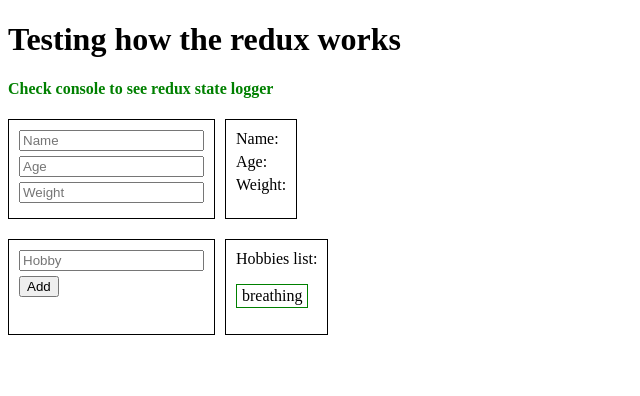
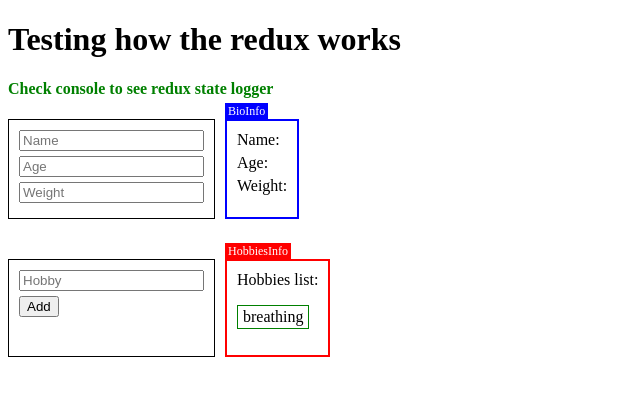
Before and after one commit to IlyaAgarishev/my-own-redux, a React (Create React App) app: page / in a window 1280 px wide. Shown: the top 396 px of the page, without its empty margins (0-640 px from the left). Built offline with nearby package versions, Linux system fonts and the light colour scheme.

Commit message:
added styles to bioinfo and hobbiesinfo

```diff
--- a/src/App.css
+++ b/src/App.css
@@ -5,7 +5,7 @@
 
 .block {
   display: flex;
-  margin-bottom: 20px;
+  margin-bottom: 40px;
 }
 
 .block span {
@@ -34,3 +34,12 @@ ul li {
   border: 1px solid green;
   margin-right: 5px;
 }
+
+.name {
+  position: absolute;
+  margin-left: -12px;
+  margin-top: -28px;
+  font-size: 12px;
+  color: white;
+  padding: 1px 3px;
+}
--- a/src/components/BioInfo/BioInfo.tsx
+++ b/src/components/BioInfo/BioInfo.tsx
@@ -9,7 +9,10 @@ const BioForm: React.FC = () => {
   }));
 
   return (
-    <span>
+    <span style={{ border: "2px solid blue" }}>
+      <div className="name" style={{ background: "blue" }}>
+        BioInfo
+      </div>
       <div>
         <label>
           Name: <strong>{name}</strong>
--- a/src/components/HobbiesInfo/HobbiesInfo.tsx
+++ b/src/components/HobbiesInfo/HobbiesInfo.tsx
@@ -4,7 +4,10 @@ const HobbiesInfo = () => {
   const hobbies = useSelector(({ hobbies }) => hobbies);
 
   return (
-    <span>
+    <span style={{ border: "2px solid red" }}>
+      <div className="name" style={{ background: "red" }}>
+        HobbiesInfo
+      </div>
       Hobbies list:
       <ul>
         {Array.isArray(hobbies) &&
```
